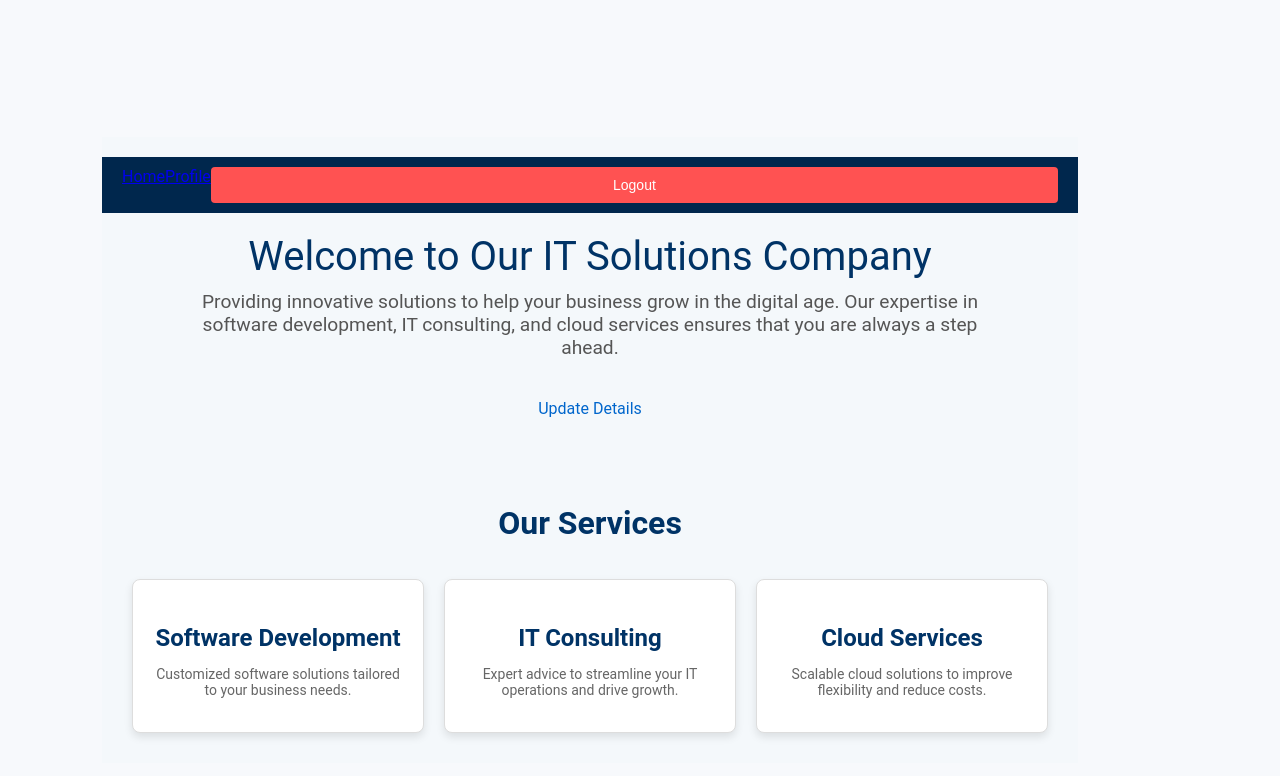
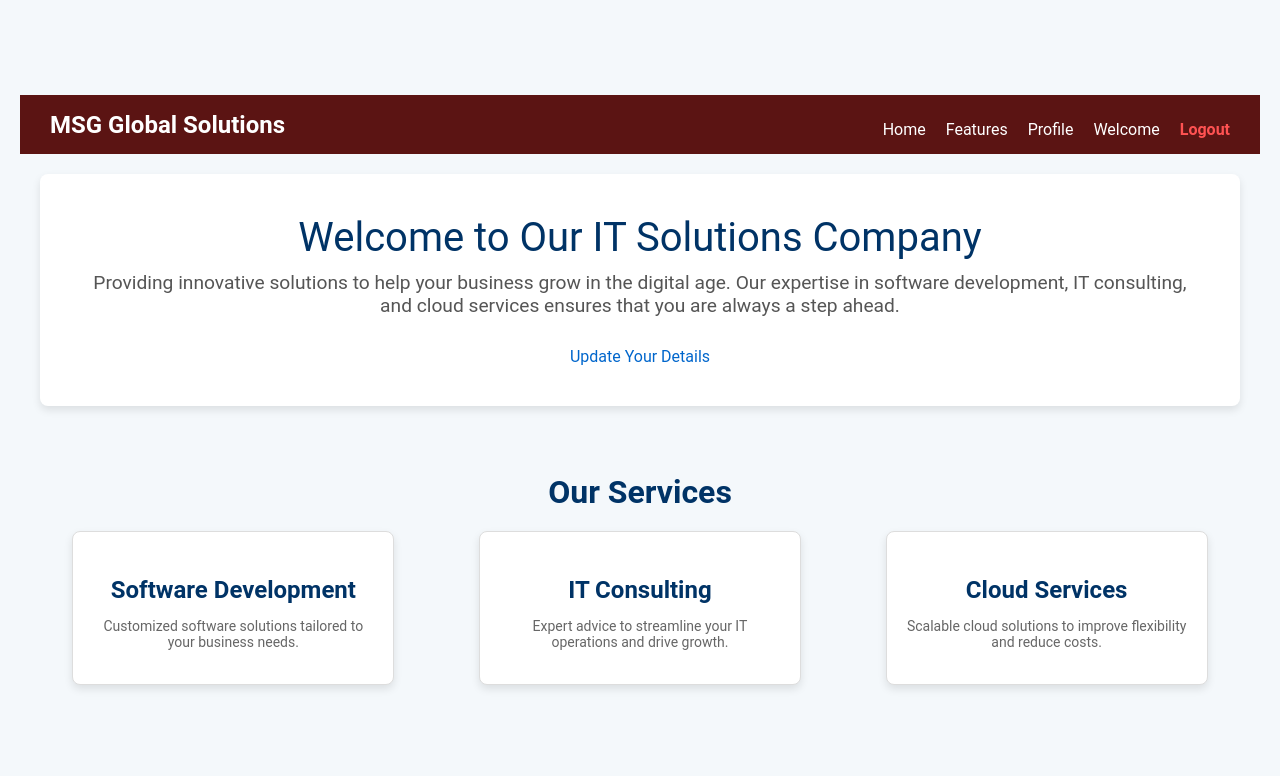
Before and after one commit to Anjishnu06/register-form-login-profile-updates, a React (Vite) app: page /home in a window 1280 px wide. Shown: the top 776 px of the page. Built offline with nearby package versions, Linux system fonts and the light colour scheme; no server answers.

Commit message:
Updated Home.jsx

```diff
--- a/package.json
+++ b/package.json
@@ -13,6 +13,7 @@
     "axios": "^1.7.7",
     "bootstrap": "^5.3.3",
     "react": "^18.3.1",
+    "react-bootstrap": "^2.10.5",
     "react-dom": "^18.3.1",
     "react-router-dom": "^6.27.0"
   },
--- a/src/Home.css
+++ /dev/null
@@ -1,98 +0,0 @@
-.home-container {
-    display: flex;
-    flex-direction: column;
-    align-items: center;
-    font-family: 'Roboto', sans-serif;
-    background-color: #f4f8fb;
-    padding: 20px;
-  }
-
-  .navbar {
-    width: 100%;
-    display: flex;
-    justify-content: space-around;
-    padding: 10px 20px;
-    background-color: #00274d;
-  }
-
-  .logout-button-home {
-    background-color: #ff5252;
-    color: white;
-    border: none;
-    border-radius: 4px;
-    padding: 10px 20px;
-    cursor: pointer;
-  }
-
-  .logout-button:hover {
-    background-color: #ff3333;
-  }
-
-  .welcome-section {
-    text-align: center;
-    max-width: 800px;
-    margin: 20px auto;
-  }
-
-  .welcome-title {
-    font-size: 2.5em;
-    color: #003366;
-  }
-
-  .welcome-description {
-    font-size: 1.2em;
-    color: #555;
-    margin-top: 10px;
-  }
-
-  .update-link {
-    display: inline-block;
-    margin-top: 20px;
-    font-size: 1em;
-    color: #0066cc;
-    text-decoration: none;
-  }
-
-  .update-link:hover {
-    text-decoration: underline;
-  }
-
-  .services-section {
-    width: 100%;
-    max-width: 1000px;
-    margin-top: 40px;
-    text-align: center;
-  }
-
-  .services-title {
-    font-size: 2em;
-    color: #003366;
-  }
-
-  .service-cards {
-    display: flex;
-    justify-content: space-around;
-    flex-wrap: wrap;
-    margin-top: 20px;
-  }
-
-  .service-card {
-    background-color: #ffffff;
-    border: 1px solid #ddd;
-    border-radius: 8px;
-    padding: 20px;
-    width: 250px;
-    margin: 10px;
-    box-shadow: 0 4px 8px rgba(0, 0, 0, 0.1);
-    text-align: center;
-  }
-
-  .service-card h3 {
-    font-size: 1.5em;
-    color: #003366;
-    margin-bottom: 10px;
-  }
-
-  .service-card p {
-    color: #666;
-  }
--- a/src/Home.jsx
+++ /dev/null
@@ -1,47 +0,0 @@
-import React from 'react';
-import { Link } from 'react-router-dom';
-import { useNavigate } from 'react-router-dom';
-import './Home.css';
-
-export const Home = () => {
-  const navigate = useNavigate();
-  const handleLogout = () => {
-    navigate('/login');
-  };
-
-  return (
-    <div className="home-container">
-      <div className="navbar">
-        <Link to="/" className="home-link">Home</Link>
-        <Link to="/profile" className="profile-link">Profile</Link>
-        <button className="logout-button-home" onClick={handleLogout}>Logout</button>
-      </div>
-
-      <div className="welcome-section">
-        <h1 className="welcome-title">Welcome to Our IT Solutions Company</h1>
-        <p className="welcome-description">
-          Providing innovative solutions to help your business grow in the digital age. Our expertise in software development, IT consulting, and cloud services ensures that you are always a step ahead.
-        </p>
-        <Link to="/profile" className="update-link">Update Details</Link>
-      </div>
-
-      <div className="services-section">
-        <h2 className="services-title">Our Services</h2>
-        <div className="service-cards">
-          <div className="service-card">
-            <h3>Software Development</h3>
-            <p>Customized software solutions tailored to your business needs.</p>
-          </div>
-          <div className="service-card">
-            <h3>IT Consulting</h3>
-            <p>Expert advice to streamline your IT operations and drive growth.</p>
-          </div>
-          <div className="service-card">
-            <h3>Cloud Services</h3>
-            <p>Scalable cloud solutions to improve flexibility and reduce costs.</p>
-          </div>
-        </div>
-      </div>
-    </div>
-  );
-};
--- /dev/null
+++ b/src/components/Home.css
@@ -0,0 +1,143 @@
+/* General styling */
+.home-container{
+  display: flex;
+  justify-content: center;
+  align-self: center;
+}
+
+body {
+  background-color: #f4f8fb;
+  padding-right: 0px;
+  padding-top: 0px;
+}
+
+/* Navbar styling */
+.navbar {
+  display: flex;
+  justify-content: space-between;
+  align-items: center;
+  padding: 15px 30px;
+  background-color: #5b1413;
+  color: white;
+}
+
+.navbar-brand {
+  font-size: 1.5em;
+  font-weight: bold;
+}
+
+.navbar-links {
+  display: flex;
+  gap: 20px;
+  margin-top: 10px;
+}
+
+.nav-link {
+  color: white;
+  text-decoration: none;
+  font-size: 1em;
+  transition: color 0.3s ease;
+}
+
+.nav-link:hover {
+  color: #000000;
+}
+
+.logout-button {
+  color: #ff5252;
+  cursor: pointer;
+  font-size: 1em;
+  font-weight: bold;
+  transition: color 0.3s ease;
+}
+
+.logout-button:hover {
+  color: #ff3333;
+}
+
+/* Home container */
+.home-container {
+  display: flex;
+  flex-direction: column;
+  padding: 20px;
+  max-width: 1200px;
+  margin: 0 auto;
+}
+
+/* Welcome section */
+.welcome-section {
+  text-align: center;
+  padding: 40px;
+  background-color: #ffffff;
+  border-radius: 8px;
+  box-shadow: 0 4px 8px rgba(0, 0, 0, 0.1);
+  margin-bottom: 40px;
+}
+
+.welcome-title {
+  font-size: 2.5em;
+  color: #003366;
+  margin-bottom: 10px;
+}
+
+.welcome-description {
+  font-size: 1.2em;
+  color: #555;
+  margin: 10px 0;
+}
+
+.update-link {
+  display: inline-block;
+  margin-top: 20px;
+  font-size: 1em;
+  color: #0066cc;
+  text-decoration: none;
+  transition: color 0.3s ease;
+}
+
+.update-link:hover {
+  color: #004a99;
+}
+
+/* Services section */
+.services-section {
+  text-align: center;
+}
+
+.services-title {
+  font-size: 2em;
+  color: #003366;
+  margin-bottom: 20px;
+}
+
+.service-cards {
+  display: flex;
+  justify-content: space-around;
+  flex-wrap: wrap;
+  gap: 20px;
+}
+
+.service-card {
+  background-color: #ffffff;
+  border: 1px solid #ddd;
+  border-radius: 8px;
+  padding: 20px;
+  width: 280px;
+  box-shadow: 0 4px 8px rgba(0, 0, 0, 0.1);
+  transition: transform 0.2s ease;
+  text-align: center;
+}
+
+.service-card:hover {
+  transform: translateY(-5px);
+}
+
+.service-card h3 {
+  font-size: 1.5em;
+  color: #003366;
+  margin-bottom: 10px;
+}
+
+.service-card p {
+  color: #666;
+}
--- /dev/null
+++ b/src/components/Home.jsx
@@ -0,0 +1,71 @@
+import React, { useState,useEffect } from "react";
+import { Link, useNavigate } from "react-router-dom";
+import "./Home.css";
+import axios from "axios";
+
+export const Home = () => {
+  const [userData, setUserData] = useState({});
+  const navigate = useNavigate();
+  const handleLogout = () => {
+    navigate("/login");
+  };
+
+  useEffect(() => {
+    const email = sessionStorage.getItem("email");
+    const fetchData = async () => {
+      try {
+        const response = await axios.get(`https://demo-practice.onrender.com/userdata/${email}`);
+        setUserData(response.data);
+      } catch (err) {
+        console.error(err);
+      }
+    };
+
+    fetchData();
+  }, []);
+
+  return (
+    <div>
+      <header className="navbar">
+        <div className="navbar-brand">MSG Global Solutions</div>
+        <nav className="navbar-links">
+          <Link to="/" className="nav-link">Home</Link>
+          <Link to="/features" className="nav-link">Features</Link>
+          <Link to="/profile" className="nav-link">Profile</Link>
+          <span>Welcome {userData.first_name}</span>
+          <span onClick={handleLogout} className="logout-button" style={{ marginTop: "0px"}}>Logout</span>
+        </nav>
+      </header>
+
+      <div className="home-container">
+        <section className="welcome-section">
+          <h1 className="welcome-title">Welcome to Our IT Solutions Company</h1>
+          <p className="welcome-description">
+            Providing innovative solutions to help your business grow in the
+            digital age. Our expertise in software development, IT consulting,
+            and cloud services ensures that you are always a step ahead.
+          </p>
+          <Link to="/profile" className="update-link">Update Your Details</Link>
+        </section>
+
+        <section className="services-section">
+          <h2 className="services-title">Our Services</h2>
+          <div className="service-cards">
+            <div className="service-card">
+              <h3>Software Development</h3>
+              <p>Customized software solutions tailored to your business needs.</p>
+            </div>
+            <div className="service-card">
+              <h3>IT Consulting</h3>
+              <p>Expert advice to streamline your IT operations and drive growth.</p>
+            </div>
+            <div className="service-card">
+              <h3>Cloud Services</h3>
+              <p>Scalable cloud solutions to improve flexibility and reduce costs.</p>
+            </div>
+          </div>
+        </section>
+      </div>
+    </div>
+  );
+};
--- a/src/Register.css
+++ b/src/components/Register.css
@@ -1,5 +1,5 @@
 body {
-    background-color: #f7f9fc;
+    /* background-color: #f7f9fc; */
     display: flex;
     justify-content: center;
     align-items: center;
```
Also changed, not shown: src/App.jsx (+5 -5 lines), src/components/Login.css (renamed from src/Login.css), src/components/Login.jsx (renamed from src/Login.jsx), src/components/Profile.css (renamed from src/Profile.css), src/components/Profile.jsx (renamed from src/Profile.jsx), src/components/Register.jsx (renamed from src/Register.jsx), 1 other file (tests, documents, lock files or other folders).
